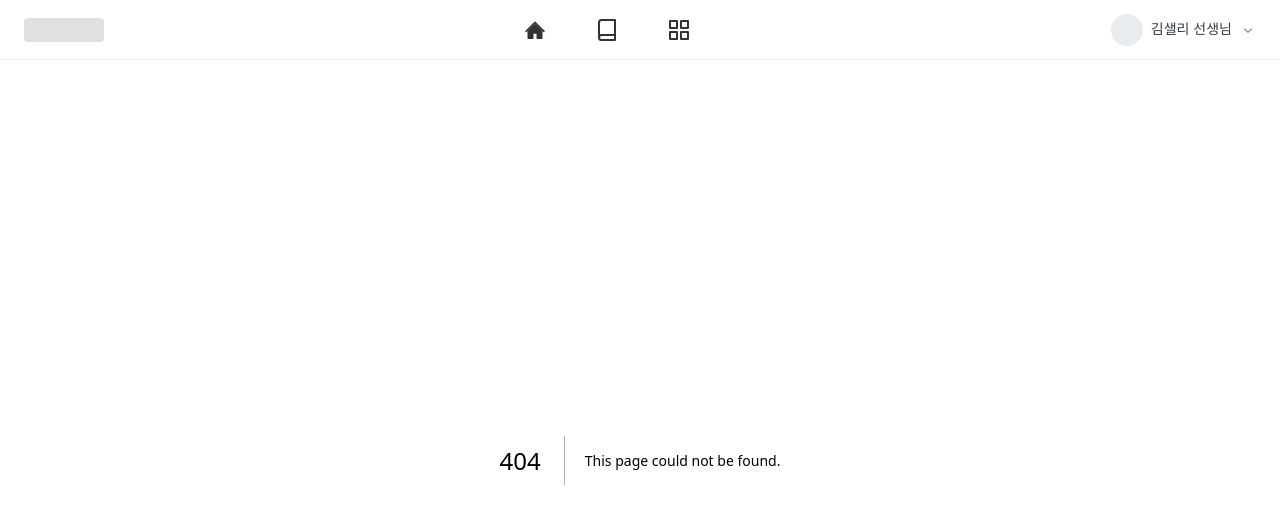
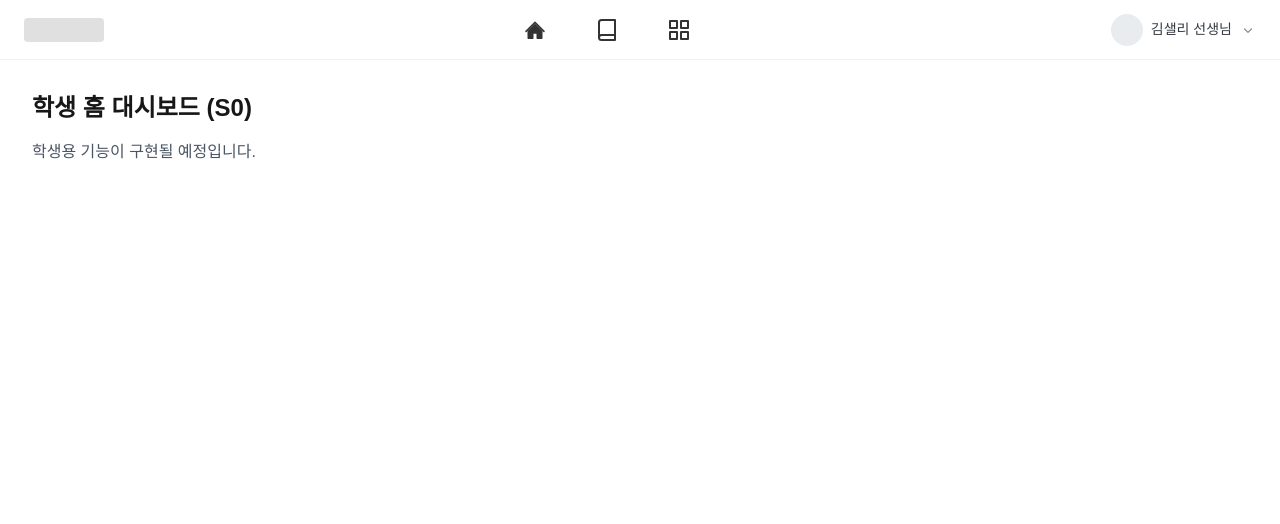
Before and after one commit to GDGoC-Next-Sally/sally-backend-and-frontend, a Next.js app in the folder apps/frontend/: page /s/home in a window 1280 px wide. Before the commit this address had no page. Shown: the top 524 px of the page. Built offline with nearby package versions, Linux system fonts and the light colour scheme.

Commit message:
모노레포에 맞게 프론트엔드 폴더 정리

```diff
--- a/apps/frontend/src/app/page.tsx
+++ b/apps/frontend/src/app/page.tsx
@@ -1,5 +1,6 @@
-import { Dashboard } from '@/components/dashboard/Dashboard';
+import { redirect } from 'next/navigation';
 
-export default function Home() {
-  return <Dashboard />;
+export default function RootPage() {
+  // 기본적으로 교사 홈으로 리다이렉트 (임시)
+  redirect('/t/home');
 }
--- /dev/null
+++ b/apps/frontend/src/app/s/home/page.tsx
@@ -0,0 +1,8 @@
+export default function StudentHome() {
+  return (
+    <div className="p-8">
+      <h1 className="text-2xl font-bold">학생 홈 대시보드 (S0)</h1>
+      <p className="mt-4 text-gray-600">학생용 기능이 구현될 예정입니다.</p>
+    </div>
+  );
+}
--- /dev/null
+++ b/apps/frontend/src/app/t/home/page.tsx
@@ -0,0 +1,5 @@
+import { Dashboard } from '@/components/dashboard/Dashboard';
+
+export default function Home() {
+  return <Dashboard />;
+}
```
